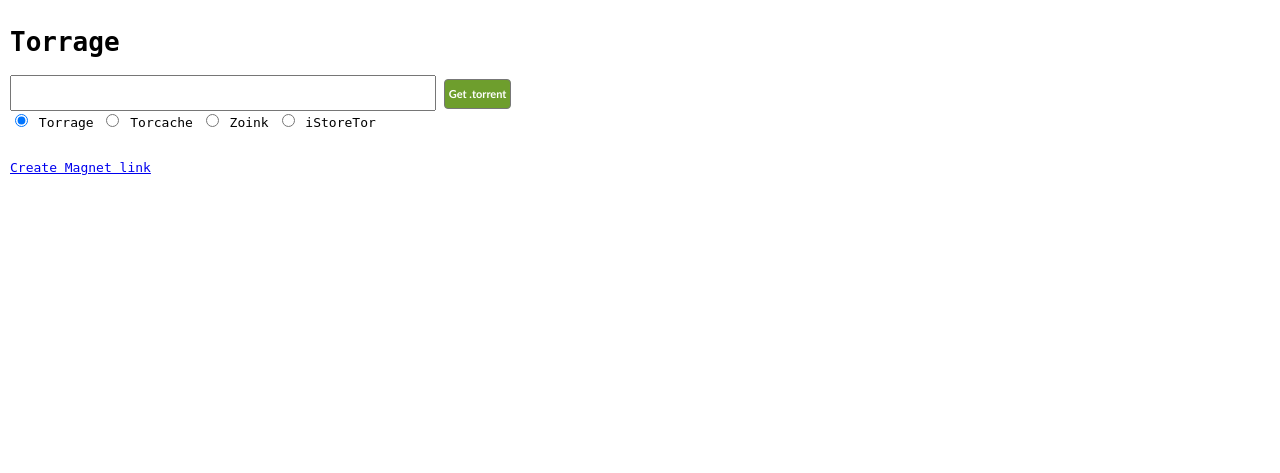
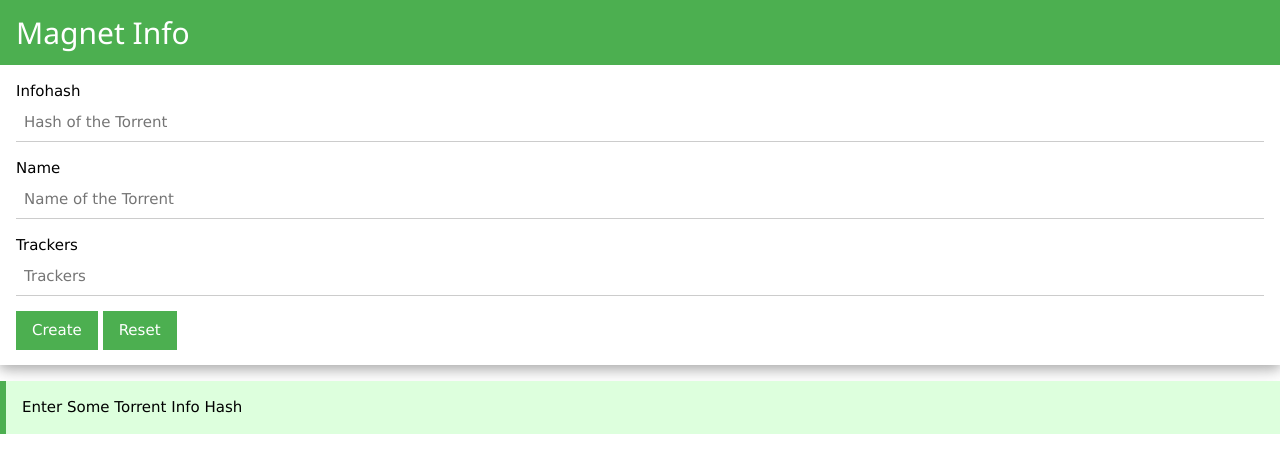
Before and after one commit to cvmanjoo/magnet, a PHP site: page / in a window 1280 px wide. Shown: the top 473 px of the page. Run offline with PHP 8.4, Linux system fonts and the light colour scheme.

Commit message:
Magnet Only
Added W3.css Theme

```diff
--- a/index.php
+++ b/index.php
@@ -1,71 +1,73 @@
 <?php
-/************************
-  http://torrage.com/torrent/640FE84C613C17F663551D218689A64E8AEBEABE.torrent
-  http://torcache.net/torrent/640FE84C613C17F663551D218689A64E8AEBEABE.torrent
-  http://zoink.it/torrent/640FE84C613C17F663551D218689A64E8AEBEABE.torrent
-  http://istoretor.com/fdown.php?hash=640FE84C613C17F663551D218689A64E8AEBEABE
- *************************/
-if(filter_has_var(INPUT_GET, 'infohash') && filter_has_var(INPUT_GET, 'site'))
+if(filter_has_var(INPUT_GET, 'submit'))
 {
     $infohash = filter_input(INPUT_GET, 'infohash');
-    $site = filter_input(INPUT_GET, 'site');
+    $name = filter_input(INPUT_GET, 'tname');
+    $trackers = filter_input(INPUT_GET, 'trackers');
+
     if(strlen($infohash) == 40 && ctype_xdigit($infohash))
     {
-        $infohash = strtoupper($infohash);
-        //echo "Debug:$url = ".$url."<br />";
-        if($site == 'torrage')
+        $magnetlink = "magnet:?xt=urn:btih:" . $infohash;
+
+        if($name != "")
         {
-            $url = "http://torrage.com/torrent/" . $infohash . ".torrent";
-            header('Location: ' . $url);  //Internet
+            $magnetlink = $magnetlink . "&dn=" . $name;
         }
-        else if($site == 'torcache')
+        if($trackers != "")
         {
-            $url = "http://torcache.net/torrent/" . $infohash . ".torrent";
-            header('Location: ' . $url);  //Internet
-        }
-        else if($site == 'istoretor')
-        {
-            $url = "http://istoretor.com/fdown.php?hash=" . $infohash . ".torrent";
-            header('Location: ' . $url);  //Internet
-        }
-        else
-        {
-            $url = "http://zoink.it/torrent/" . $infohash . ".torrent";
-            header('Location: ' . $url);  //Internet
+            $magnetlink = $magnetlink . "&tr=" . $trackers;
         }
     }
-    else
-    {
-        echo "<span>Invalid INFO_HASH</span>";
-    }
+    //$magnetlink = "magnet:?xt=urn:btih:" .$infohash . "&dn=" . $name . "&tr=" . $trackers;
 }
 ?>
 <!DOCTYPE html>
 <html lang="en">
     <head>
-        <title>Torrage</title>
-        <meta content="text/html; charset=utf-8" http-equiv="Content-Type">
-        <link href="style.css" rel="stylesheet" type="text/css" />
+        <title>Magnet</title>
+        <meta charset="utf-8" />
+        <meta name="viewport" content="width=device-width, initial-scale=1">
+        <link rel="stylesheet" type="text/css" href="https://www.w3schools.com/w3css/4/w3.css">
     </head>
     <body>
-        <h1>Torrage</h1>
-        <form action="index.php" method="get">
-            <input type="text" name="infohash"/>
-            <input type="submit" value="Get .torrent"/>
-            <br />
-            <input type="radio" name="site" value="torrage" checked/>
-            <span>Torrage</span>
-            <input type="radio" name="site" value="torcache"/>
-            <span>Torcache</span>
-            <input type="radio" name="site" value="zoink"/>
-            <span>Zoink</span>
-            <input type="radio" name="site" value="istoretor"/>
-            <span>iStoreTor</span>
+      <div class="w3-card-4">
+        <div class="w3-container w3-green">
+          <h2>Magnet Info</h2>
+        </div>
+        <form class="w3-container" name="form1" method="get" action="#">
+          <p>
+            <label>Infohash</label>
+            <input class="w3-input" type="text" name="infohash" placeholder="Hash of the Torrent" />
+          </p>
+          <p>
+            <label>Name</label>
+            <input class="w3-input" type="text" name="tname" placeholder="Name of the Torrent" />
+          </p>
+          <p>
+            <label>Trackers</label>
+            <input class="w3-input" type="text" name="trackers" placeholder="Trackers" />
+          </p>
+          <p>
+            <input class="w3-button w3-green" type="submit" name="submit" value="Create"/>
+            <input class="w3-button w3-green" type="reset" name="reset" value="Reset">
+          </p>
         </form>
-        <br>
-        <br>
-        <a href="magnet.php">Create Magnet link</a>
-
-
-    </body>
+    </div>
+    <?php if(isset($magnetlink))
+    {
+      ?>
+      <div class="w3-panel w3-pale-green w3-leftbar w3-border-green">
+          <p><a href = "<?php echo $magnetlink; ?>"><?php echo $magnetlink; ?></a></p>
+      </div>
+      <?php
+    }
+    else {
+      ?>
+      <div class="w3-panel w3-pale-green w3-leftbar w3-border-green">
+          <p>Enter Some Torrent Info Hash</p>
+      </div>
+      <?php
+    }
+    ?>
+  </body>
 </html>
--- a/style.css
+++ /dev/null
@@ -1,47 +0,0 @@
-/* CSS layout */
-
-body {
-    margin: 5px;
-    padding: 5px;
-    font-family: monospace;
-}
-
-input[type=text] {
-    width: 420px;
-    height: 30px;
-    padding: 1px;
-
-    font-family:monospace;
-    font-size:large;
-}
-
-textarea {
-    width: 420px;
-    padding: 1px;
-
-    font-family:monospace;
-    font-size:medium;
-}
-
-input[type=submit] {
-
-    font-family:monospace;
-    font-size:large;
-
-    border: 1px solid #777777;
-    background: #6e9e2d;
-    color: white;
-    font: bold 11px 'Trebuchet MS';
-    padding: 4px;
-    height: 30px;
-    cursor: pointer;
-    -moz-border-radius: 4px;
-    -webkit-border-radius: 4px;
-}
-
-/*
-
-http://www.tdl.com/~jrb/jrb7/css_textfield0.html
-http://www.red-team-design.com/style-an-input-button
-
-*/
```
Also changed, not shown: magnet.php (deleted, +0 -55 lines).
